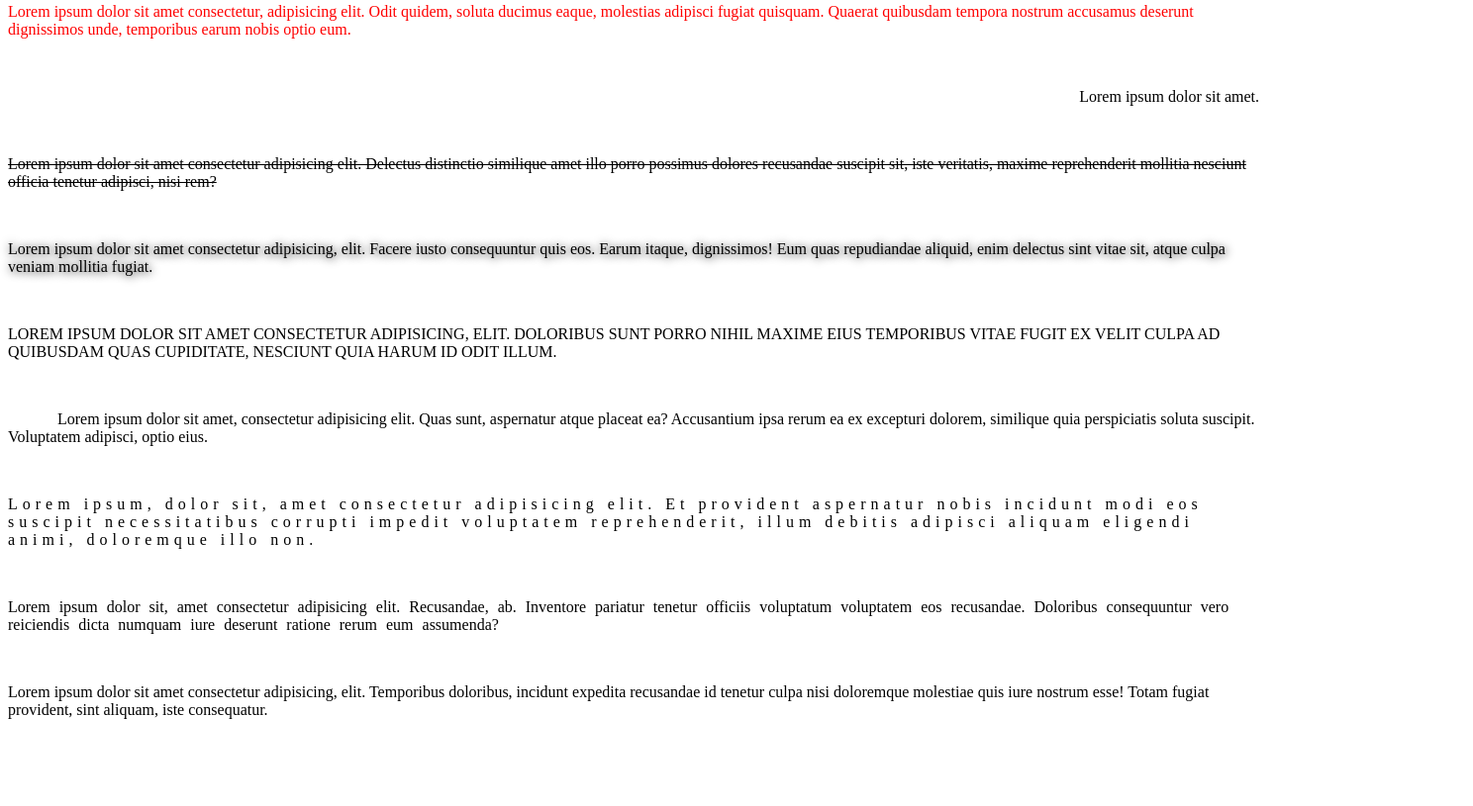
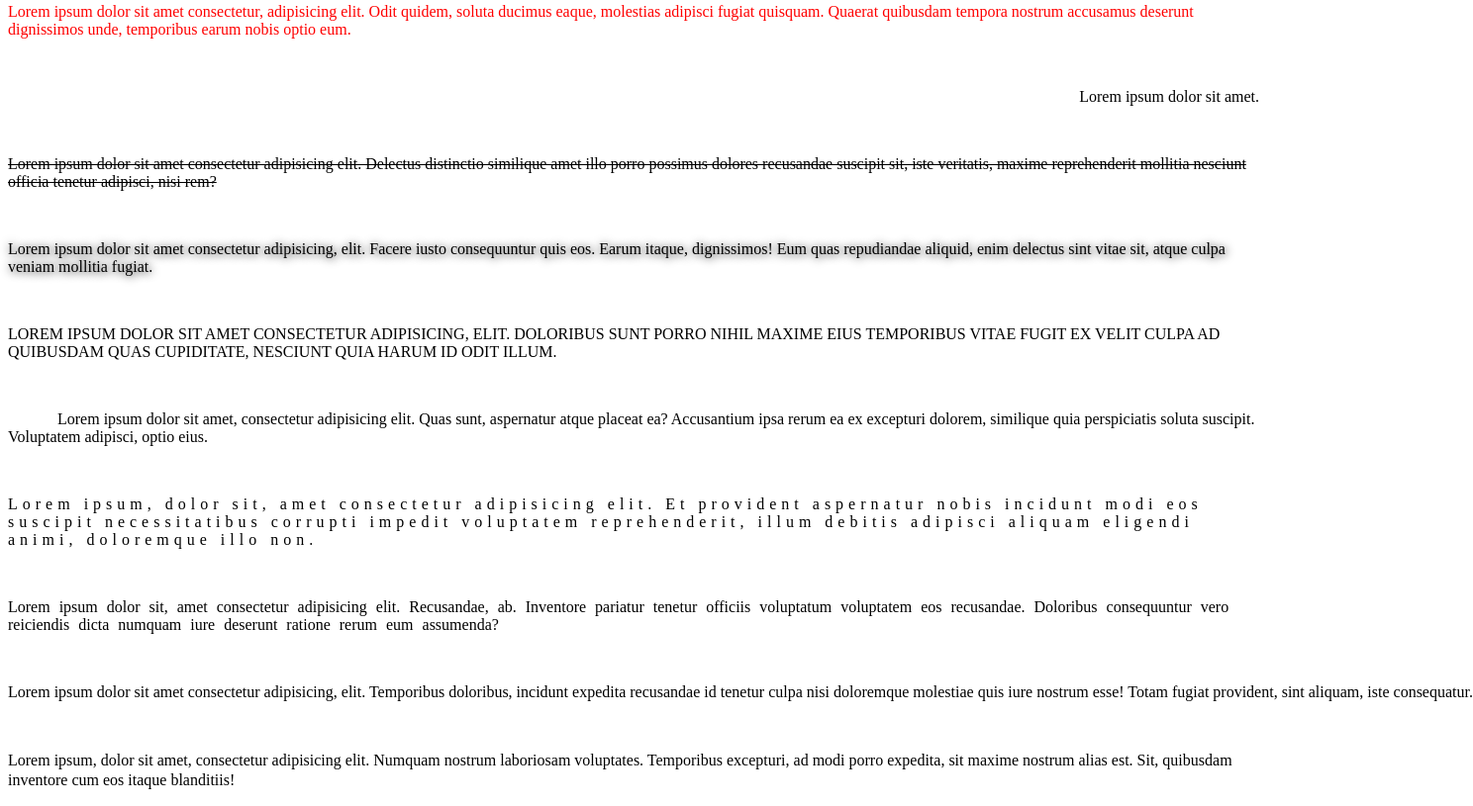
Before and after one commit to Anonim-Nonameov/HTML_freelancer-for-life, a plain HTML site: page css_2/index.html in a window 1280 px wide. Shown: the part 503-1318 px from the top of the page at 99% size, 1488 px wide, since content can reach past the window. Before the commit the page ends 1246 px from the top, so only its background shows below. Drawn offline with Linux system fonts and the light colour scheme.

Commit message:
забыл сделать пуш.. блин.

```diff
--- a/css_2/css/main.css
+++ b/css_2/css/main.css
@@ -1,4 +1,4 @@
-/* Урок №3 - CSS стили шрифта и текста. */
+ Урок №3 - CSS стили шрифта и текста. */
 
 /*
 В CSS существует много различных свойств для задания стилей шрифта и текста.
@@ -186,7 +186,7 @@ inherit - наследует насыщенность шрифта
 что и letter-spacing, но интервалы между буквами а не словами)
 Значения:
 
-Любое значыение в px (или любой другой ед. измерения)
+Любое значеение в px (или любой другой ед. измерения)
 */
 
 .wspace {
@@ -200,5 +200,33 @@ inherit - наследует насыщенность шрифта
 если текст будет огромный - он не перенесется на след. строку.
 Значения:
 
-Допишу завтра...
+1. normal - текст в окне браузера переносится автоматически (знач. по умол.)
+2. nowrap - пробелы не учитываются, переносы строк в коде игнорируются, весь текст отображается одной строкой
+Вместе с тем, добавление тега br всё же переносит текст на новую строку
+3. pre - текст показывается с учетом ВСЕХ пробелов и переносов строк, как они были добавлены в коде HTML
+4. pre-line - в тексте пробелы не учитываются, текст автоматом переносится на след. строку, если он не поместился
+5. pre-wrap - в тексте сохраняются все пробелы и переносы, но если строка не помеситалась по ширине - будет перенос
+6. inherit - наследует значение родителя
 */
+
+.whitespace {
+	white-space: nowrap;
+}
+
+/* line-height: ...; - высота строки */
+
+/*
+Свойство line-height отвечает за высоту каждой строки в тексте, т.е - за расстояние между строками.
+Значения:
+
+Опять же - задается в любой ед. измерения (в основном px), но его также задают и без ед. измерений.
+Т.е - можно написать так: line-height: 5;
+
+P.S - У нас в стилевом файле "обнуления" line-height равен 1.
+*/
+
+.lineheight {
+	line-height: 20px;
+}
+
+/* А на этом всё :) Задача из урока - в папке "Задания"!  */
--- a/css_2/index.html
+++ b/css_2/index.html
@@ -43,5 +43,9 @@
 		<p class="wspace">Lorem ipsum dolor sit, amet consectetur adipisicing elit. Recusandae, ab. Inventore pariatur tenetur officiis voluptatum voluptatem eos recusandae. Doloribus consequuntur vero reiciendis dicta numquam iure deserunt ratione rerum eum assumenda?</p>
 <br>
 		<p class="whitespace">Lorem ipsum dolor sit amet consectetur adipisicing, elit. Temporibus doloribus, incidunt expedita recusandae id tenetur culpa nisi doloremque molestiae quis iure nostrum esse! Totam fugiat provident, sint aliquam, iste consequatur.</p>
+<br>
+		<p class="lineheight">
+			Lorem ipsum, dolor sit amet, consectetur adipisicing elit. Numquam nostrum laboriosam voluptates. Temporibus excepturi, ad modi porro expedita, sit maxime nostrum alias est. Sit, quibusdam inventore cum eos itaque blanditiis!
+		</p>
 	</body>
 </html>
```
